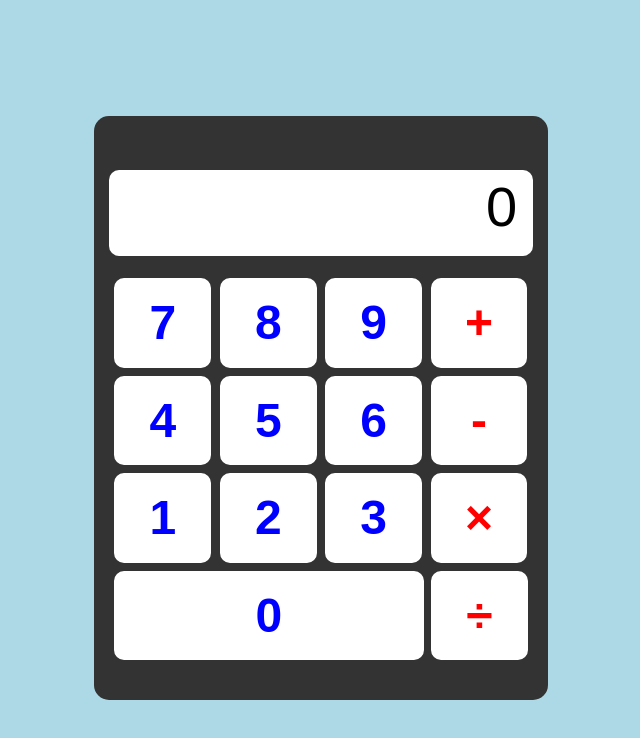
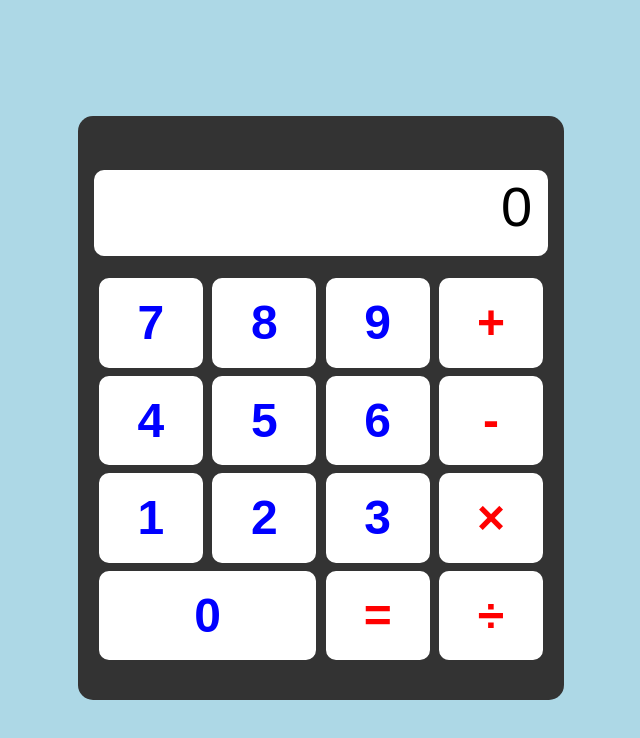
Before and after one commit to franius8/calculator, a plain HTML site: page index.html in a window 1280 px wide. Shown: the whole page, without its empty margins (319-959 px from the left). Drawn offline with Linux system fonts and the light colour scheme.

Commit message:
Add and style equalbutton

```diff
--- a/index.html
+++ b/index.html
@@ -30,6 +30,7 @@
                     <button id="number3" class="numberbutton">3</button>
                     <button id="multiply" class="operandbutton">&times;</button>
                     <button id="number0" class="numberbutton">0</button>
+                    <button id="equalbutton">=</button>
                     <button id="divide" class="operandbutton">&divide;</button>
             </div>
         </div>
--- a/style.css
+++ b/style.css
@@ -74,13 +74,13 @@ button:hover {
 }
 
 #number0 {
-    flex-basis: 73.5%;
+    flex-basis: 48%;
 }
-.operandbutton {
+.operandbutton, #equalbutton {
     color: red;
 }
 
-.operandbutton:hover {
+.operandbutton:hover, .operandbutton.active, #equalbutton:hover {
     color: white;
     background-color: red;
     border: 2px solid red;
```
